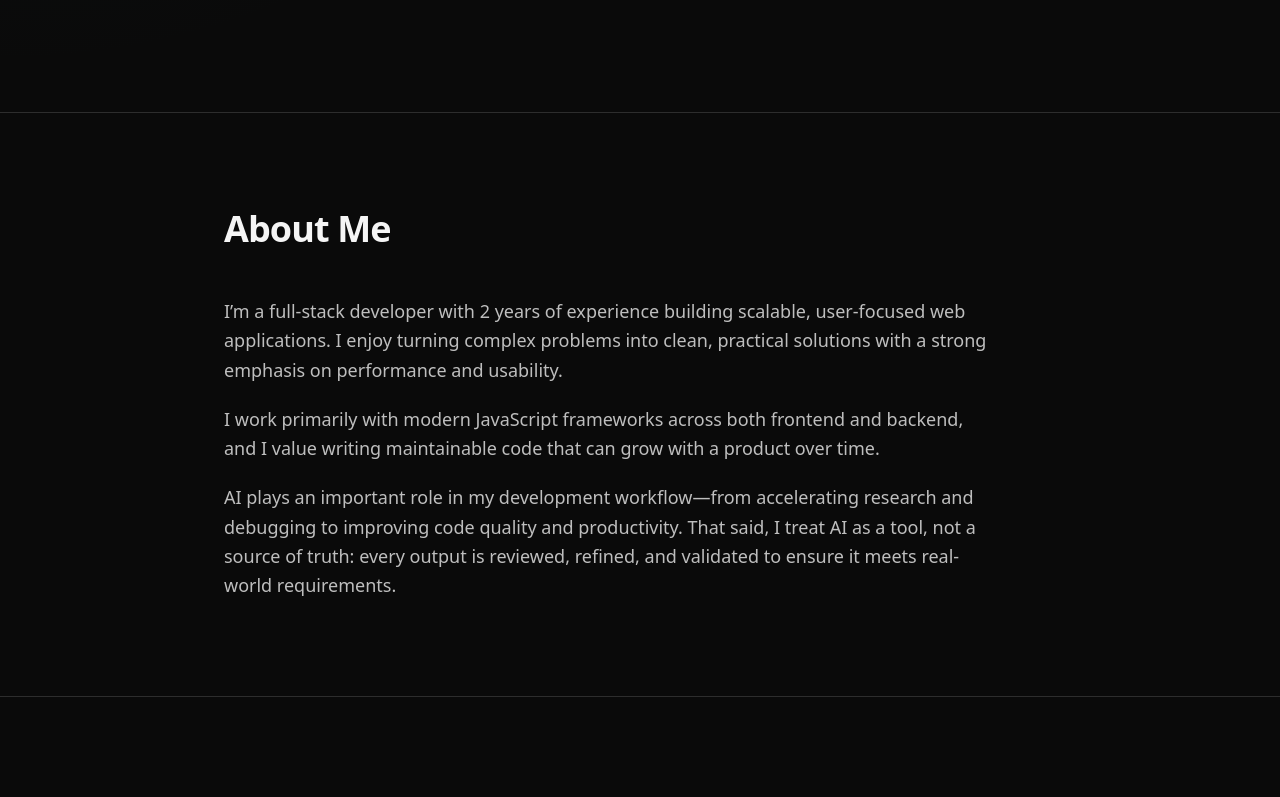
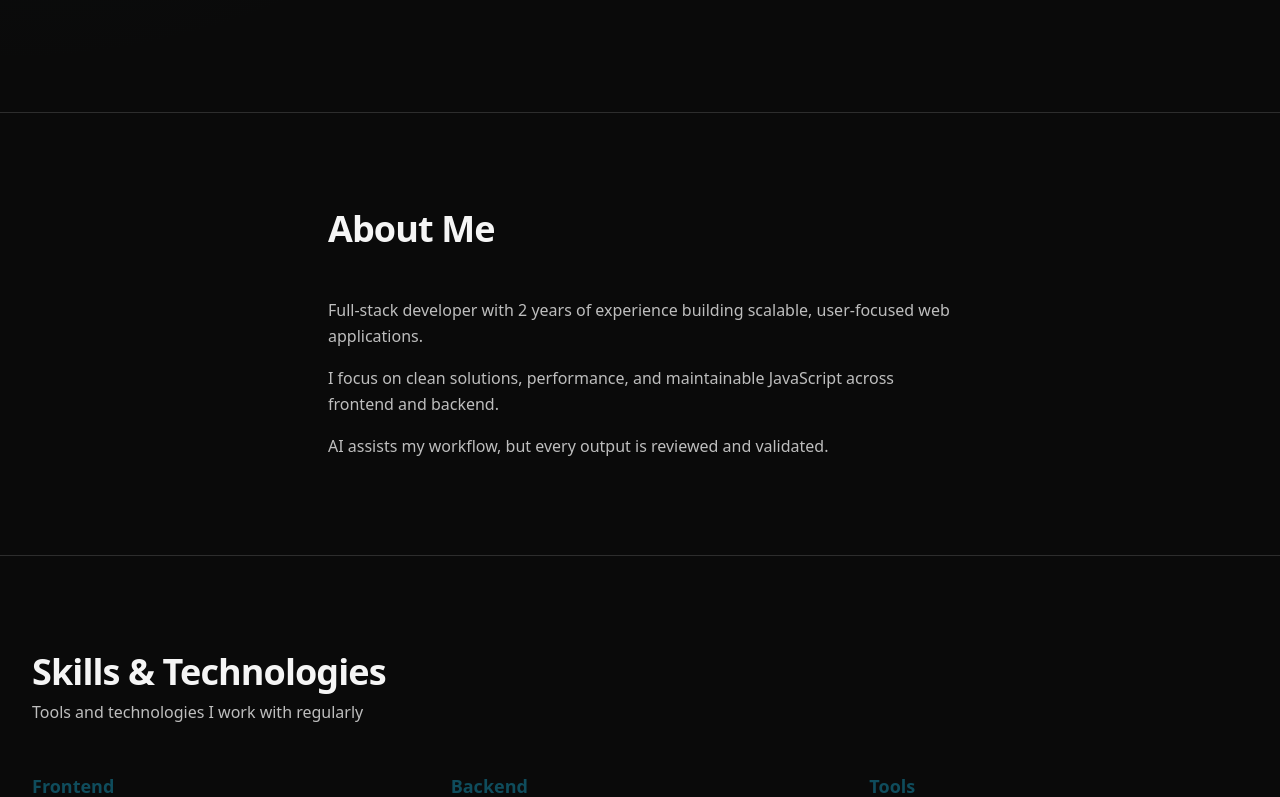
Before and after one commit to kallSTONE/kalab-tadesse, a React (Vite) app: page / in a window 1280 px wide. Shown: the part 688-1485 px from the top of the page. Built offline with nearby package versions, Linux system fonts and the light colour scheme.

Commit message:
added animation to about page

```diff
--- a/package.json
+++ b/package.json
@@ -12,6 +12,7 @@
   },
   "dependencies": {
     "@supabase/supabase-js": "^2.57.4",
+    "framer-motion": "^12.23.26",
     "lucide-react": "^0.344.0",
     "react": "^18.3.1",
     "react-dom": "^18.3.1",
--- a/src/components/sections/About.tsx
+++ b/src/components/sections/About.tsx
@@ -1,30 +1,56 @@
+import { motion } from 'framer-motion';
 import SectionTitle from '../ui/SectionTitle';
+
+const containerVariants = {
+  hidden: { opacity: 0 },
+  visible: {
+    opacity: 1,
+    transition: {
+      staggerChildren: 1, // ⬅️ 1 second gap between paragraphs
+    },
+  },
+};
+
+const itemVariants = {
+  hidden: { opacity: 0, y: 16 },
+  visible: {
+    opacity: 1,
+    y: 0,
+    transition: {
+      duration: 0.5,
+      ease: 'easeOut' as const,
+    },
+  },
+};
+
 
 export default function About() {
   return (
     <section id="about" className="py-24 border-t border-border">
-      <div className="max-w-[70%] mx-auto px-6 lg:px-8">
+      <div className="max-w-2xl mx-auto px-6">
         <SectionTitle title="About Me" />
 
-        <div className="max-w-3xl space-y-5 text-lg text-text-secondary leading-relaxed">
-          <p>
-            I’m a full-stack developer with 2 years of experience building scalable,
-            user-focused web applications. I enjoy turning complex problems into
-            clean, practical solutions with a strong emphasis on performance and usability.
-          </p>
+        <motion.div
+          variants={containerVariants}
+          initial="hidden"
+          whileInView="visible"
+          viewport={{ once: true }}
+          className="space-y-4 text-base text-text-secondary leading-relaxed"
+        >
+          <motion.p variants={itemVariants}>
+            Full-stack developer with 2 years of experience building scalable,
+            user-focused web applications.
+          </motion.p>
 
-          <p>
-            I work primarily with modern JavaScript frameworks across both frontend and backend,
-            and I value writing maintainable code that can grow with a product over time.
-          </p>
+          <motion.p variants={itemVariants} className="opacity-90">
+            I focus on clean solutions, performance, and maintainable
+            JavaScript across frontend and backend.
+          </motion.p>
 
-          <p>
-            AI plays an important role in my development workflow—from accelerating research
-            and debugging to improving code quality and productivity. That said, I treat AI
-            as a tool, not a source of truth: every output is reviewed, refined, and validated
-            to ensure it meets real-world requirements.
-          </p>
-        </div>
+          <motion.p variants={itemVariants} className="opacity-70">
+            AI assists my workflow, but every output is reviewed and validated.
+          </motion.p>
+        </motion.div>
       </div>
     </section>
   );
```
Also changed, not shown: 1 other file (tests, documents, lock files or other folders).
